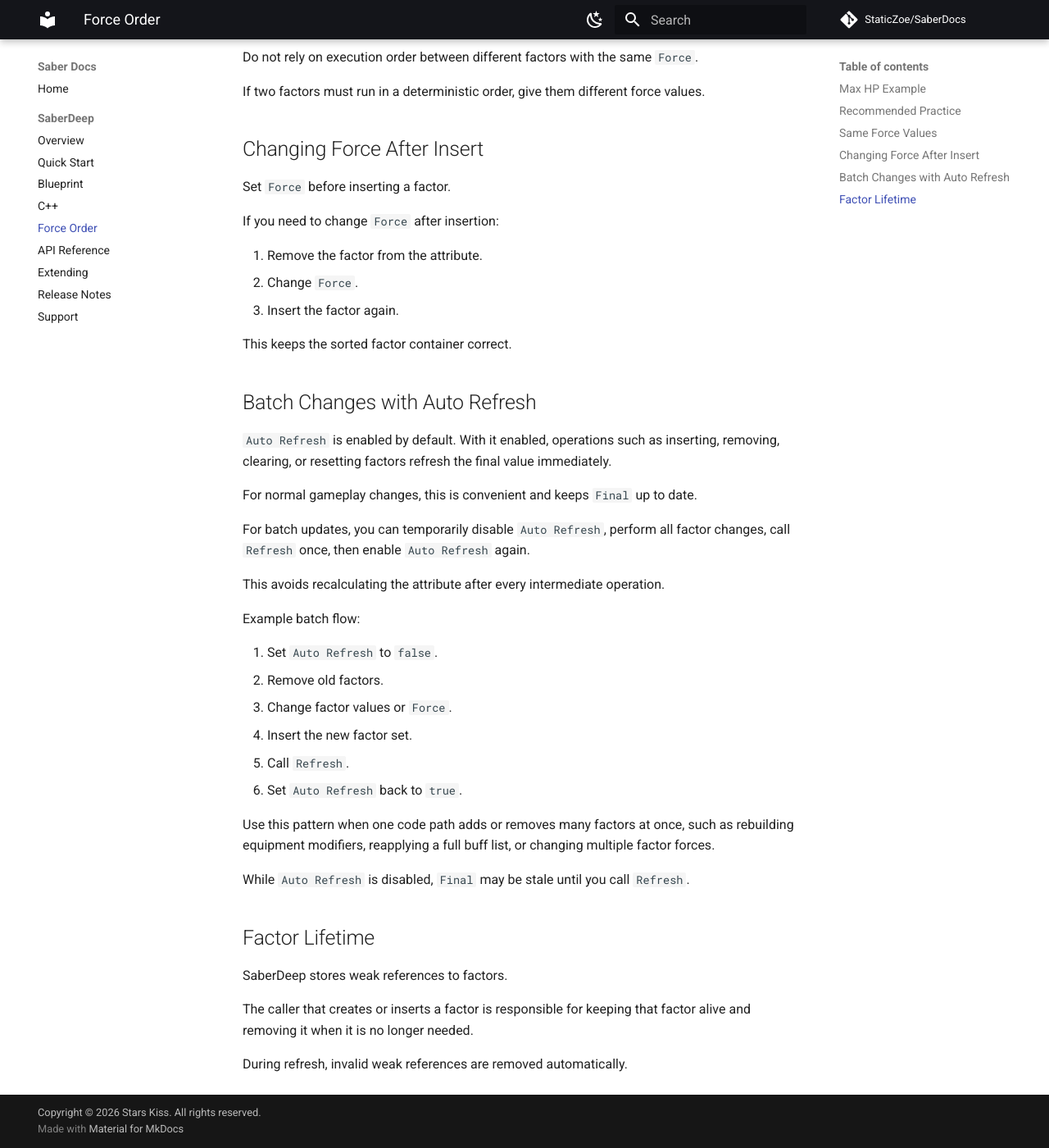
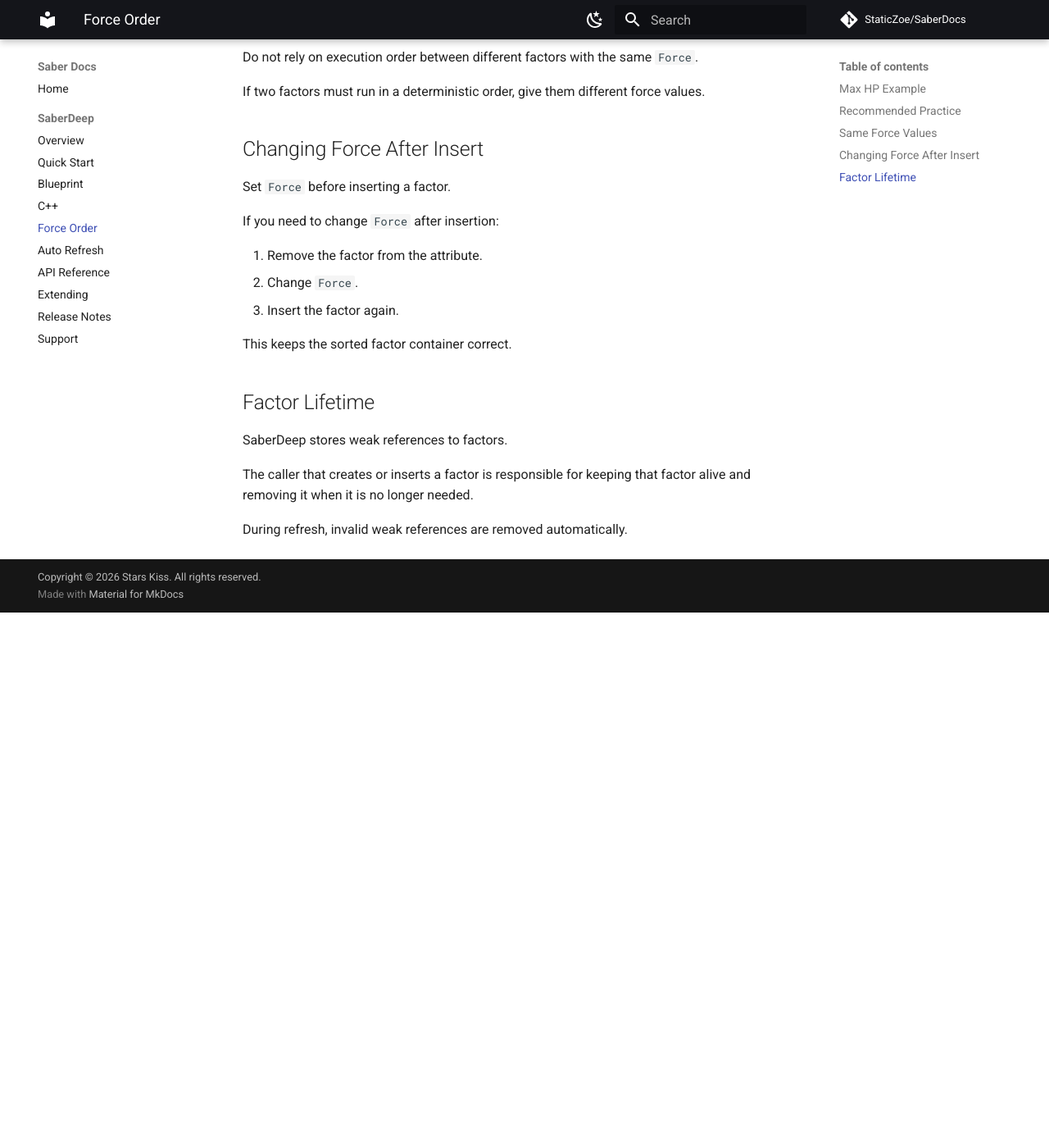
Before and after one commit to StaticZoe/SaberDocs, an MkDocs documentation site: the page built from docs/saberdeep/force-order.md, in a window 1280 px wide and 1400 px high, scrolled down 1806 px. Shown: the whole window at 82% size. Built offline with MkDocs 1.6.1 and Material for MkDocs 9.7.7, drawn with Linux system fonts in a browser that asks for light colours; comment, search, counter and statistics services are not loaded; after the commit the page ends 2553 px from its top, so only the background shows below that.

Commit message:
Move auto refresh guidance to its own page

```diff
--- a/docs/saberdeep/force-order.md
+++ b/docs/saberdeep/force-order.md
@@ -76,29 +76,6 @@ If you need to change `Force` after insertion:
 
 This keeps the sorted factor container correct.
 
-## Batch Changes with Auto Refresh
-
-`Auto Refresh` is enabled by default. With it enabled, operations such as inserting, removing, clearing, or resetting factors refresh the final value immediately.
-
-For normal gameplay changes, this is convenient and keeps `Final` up to date.
-
-For batch updates, you can temporarily disable `Auto Refresh`, perform all factor changes, call `Refresh` once, then enable `Auto Refresh` again.
-
-This avoids recalculating the attribute after every intermediate operation.
-
-Example batch flow:
-
-1. Set `Auto Refresh` to `false`.
-2. Remove old factors.
-3. Change factor values or `Force`.
-4. Insert the new factor set.
-5. Call `Refresh`.
-6. Set `Auto Refresh` back to `true`.
-
-Use this pattern when one code path adds or removes many factors at once, such as rebuilding equipment modifiers, reapplying a full buff list, or changing multiple factor forces.
-
-While `Auto Refresh` is disabled, `Final` may be stale until you call `Refresh`.
-
 ## Factor Lifetime
 
 SaberDeep stores weak references to factors.
--- a/mkdocs.yml
+++ b/mkdocs.yml
@@ -50,6 +50,7 @@ nav:
       - Blueprint: saberdeep/blueprint.md
       - C++: saberdeep/cpp.md
       - Force Order: saberdeep/force-order.md
+      - Auto Refresh: saberdeep/auto-refresh.md
       - API Reference: saberdeep/api.md
       - Extending: saberdeep/extending.md
       - Release Notes: saberdeep/release-notes.md
```
Also changed, not shown: docs/saberdeep/auto-refresh.md (added, +62 -0 lines).
